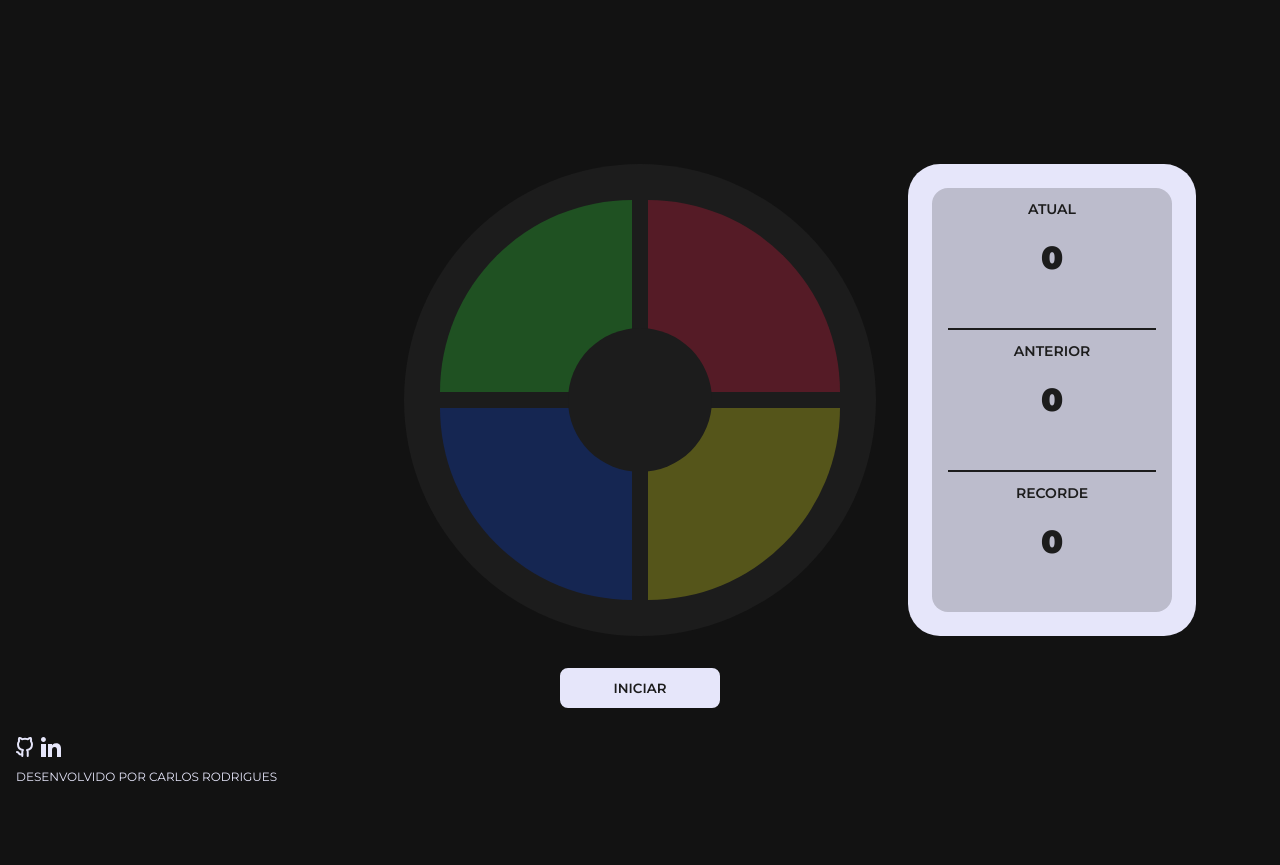
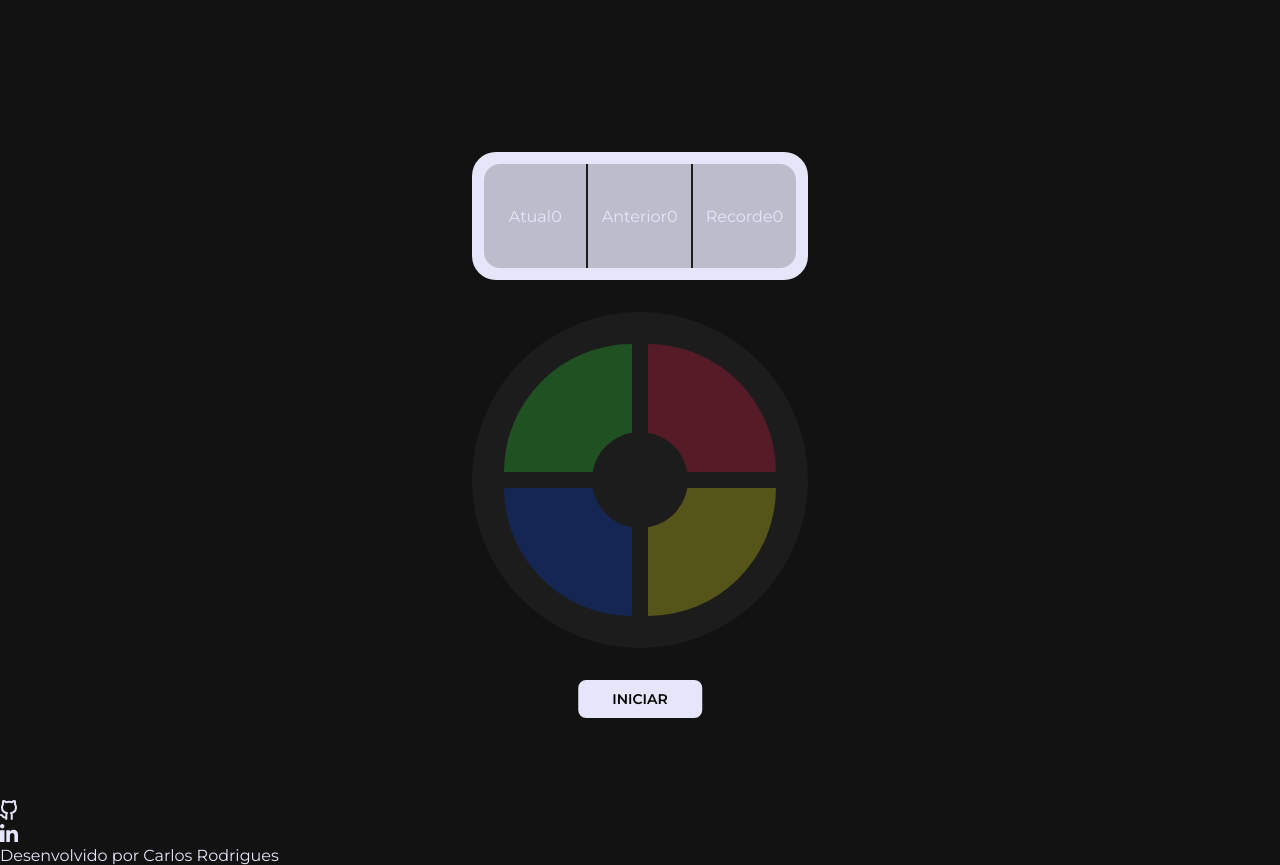
Before and after one commit to Gut0Rodri/SimonGame, a plain HTML site: page Genius_Clone/index.html in a window 1280 px wide. Before the commit the page ends 800 px from the top, so only its background shows below. Drawn offline with Linux system fonts and the light colour scheme.

Commit message:
Update index.html | global.css | index.js

```diff
--- a/Genius_Clone/index.html
+++ b/Genius_Clone/index.html
@@ -8,26 +8,28 @@
   </head>
   <body>
     <main>
-      <div class="container-game">
-        <div class="table-game">
-          <button id="green" disabled></button>
-          <button id="red" disabled></button>
-          <button id="blue" disabled></button>
-          <button id="yellow" disabled></button>
+      <div>
+        <div class="container-game">
+          <div class="table-game">
+            <button class="button-table-game" id="green"></button>
+            <button class="button-table-game" id="red"></button>
+            <button class="button-table-game" id="blue"></button>
+            <button class="button-table-game" id="yellow"></button>
 
-          <span class="circle-mid"></span>
+            <span class="circle-mid"></span>
+          </div>
+
+          <button
+            onclick="countdown()"
+            class="button-init-game usable"
+            id="button-init-game"
+          >
+            Iniciar
+          </button>
         </div>
 
-        <button onclick="countdown()" class="button-init-game usable" id="button-init-game">Iniciar</button>
-      </div>
-
-      <div class="container-score-configs">
-        <div class="container-score-button-configs">
-          <div class="container-button">
-            <button class="button-configs" id="button-configs"><img src="./src/assets/images/Gear_icon_black.svg" alt="Botão de configurações"></button>
-          </div>
-
-          <div class="container-score">
+        <aside class="container-score">
+          <div class="score">
             <div>
               <p>Atual</p>
               <span id="current-score"></span>
@@ -41,7 +43,7 @@
               <span id="best-score"></span>
             </div>
           </div>
-        </div>
+        </aside>
       </div>
     </main>
 
@@ -52,7 +54,9 @@
             rel="noreferrer"
             target="_blank"
             href="https://www.github.com/gut0Rodri"
-            ><img src="./src/assets/images/Github_icon_lavender.svg" alt="Github"
+            ><img
+              src="./src/assets/images/Github_icon_lavender.svg"
+              alt="Github"
           /></a>
         </li>
         <li>
@@ -60,7 +64,9 @@
             rel="noreferrer"
             target="_blank"
             href="https://www.linkedin.com/in/gutorodri"
-            ><img src="./src/assets/images/Linkedin_icon_lavender.svg" alt="Linkedin"
+            ><img
+              src="./src/assets/images/Linkedin_icon_lavender.svg"
+              alt="Linkedin"
           /></a>
         </li>
       </ul>
--- a/Genius_Clone/src/css/global.css
+++ b/Genius_Clone/src/css/global.css
@@ -24,121 +24,145 @@
 }
 
 body {
-  position: relative;
   background-color: var(--bg-black);
 
-  min-height: 100dvh;
-  min-width: 100dvw;
-
-  display: flex;
-
-  justify-content: center;
-  align-items: center;
+  overflow-x: hidden;
 
   font-family: var(--ff-montserrat);
+  color: var(--light-lavender);
+}
+
+body.block {
+  overflow: hidden;
 }
 
 main {
-  position: relative;
+  min-height: 100dvh;
+
   display: flex;
-  gap: 1rem;
+  justify-content: center;
+  align-items: center;
 }
 
-footer {
-  position: absolute;
+main > div {
+  display: flex;
+  flex-direction: column-reverse;
 
-  left: 1rem;
-  bottom: 1rem;
-
-  display: flex;
-  flex-direction: column;
-  align-items: flex-start;
-
-  gap: 0.5rem;
-}
-
-footer > ul {
-  display: flex;
-
-  gap: 0.5rem;
-}
-
-footer > ul img {
-  height: 20px;
-}
-
-footer > p {
-  color: var(--light-lavender);
-  text-transform: uppercase;
-
-  font-size: 0.75rem;
+  gap: 2rem;
 }
 
 .container-game {
-  display: flex;
-  flex-direction: column;
-
-  gap: 1rem;
-
-  align-items: center;
+  position: relative;
 }
 
 .table-game {
   position: relative;
-  padding: 2.25rem;
+  display: grid;
 
-  display: grid;
   grid-template-columns: repeat(2, auto);
   grid-template-rows: repeat(2, auto);
 
   gap: 1rem;
 
-  background-color: var(--black);
+  padding: 2rem;
 
   border-radius: 1000px;
+  background-color: var(--black);
 }
 
-.table-game > button {
-  width: 12rem;
-  height: 12rem;
+.button-table-game {
+  width: 8rem;
+  height: 8rem;
 
-  outline: none;
   border: none;
 
-  cursor: pointer;
+  opacity: 0.25;
 
   transition: all 0.15s;
 
-  opacity: 0.25;
+  cursor: pointer;
 }
 
-.table-game > button:hover {
-  transform: scale(1.02);
-  opacity: 1;
-}
-
-.table-game > .circle-mid {
+.circle-mid {
   position: absolute;
 
   top: 50%;
   left: 50%;
   transform: translate(-50%, -50%);
 
-  width: 9rem;
-  height: 9rem;
+  width: 6rem;
+  height: 6rem;
 
   display: flex;
+  justify-content: center;
   align-items: center;
-  justify-content: center;
-
-  text-transform: uppercase;
-
-  font-size: 3rem;
-  color: var(--light-lavender);
 
   background-color: var(--black);
 
   border-radius: 1000px;
+
+  font-size: 2rem;
+}
+
+.button-init-game {
+  display: none;
+  position: absolute;
+
+  top: calc(100% + 32px);
+  left: 50%;
+  transform: translateX(-50%);
+  background-color: var(--light-lavender);
+
+  font-family: var(--ff-montserrat);
+  text-transform: uppercase;
+  font-weight: 600;
+  font-size: 0.875rem;
+
+  padding: 0.5rem 2rem;
+
+  border: 2px solid var(--light-lavender);
+  border-radius: 0.5rem;
+
+  transition: all 0.15s;
+
+  cursor: pointer;
+}
+
+.button-init-game.usable {
+  display: block;
+}
+
+.container-score {
+  background-color: var(--light-lavender);
+
+  padding: .75rem;
+
+  border-radius: 1.5rem;
+
+  height: 8rem;
+}
+
+.score {
+  background-color: var(--black-opacity-20);
+
+  border-radius: 1rem;
+
+  display: flex;
+
+  height: 100%;
+}
+
+.score > div {
+  width: 100%;
+  height: 100%;
+
+  display: flex;
+  justify-content: center;
+  align-items: center;
+}
+
+.score > div:not(:nth-child(3)) {
+  border-right: 2px solid var(--black);
 }
 
 button#green {
@@ -158,19 +182,6 @@ button#yellow {
   background-color: var(--yellow);
 }
 
-button#green:hover {
-  box-shadow: 0 0 10px var(--green);
-}
-button#red:hover {
-  box-shadow: 0 0 10px var(--red);
-}
-button#blue:hover {
-  box-shadow: 0 0 10px var(--blue);
-}
-button#yellow:hover {
-  box-shadow: 0 0 10px var(--yellow);
-}
-
 button#green.active {
   box-shadow: 0 0 10px var(--green);
 }
@@ -184,134 +195,50 @@ button#yellow.active {
   box-shadow: 0 0 10px var(--yellow);
 }
 
-button.active {
+.button-table-game.active {
   opacity: 1;
 }
 
-.button-init-game {
-  display: none;
+.button-table-game.win {
+  opacity: 1;
+  box-shadow: 0 0 10px var(--green) !important;
+  background-color: var(--green) !important;
 }
 
-.button-init-game.usable {
-  display: block;
-  position: absolute;
-
-  top: calc(100% + 32px);
-
-  width: 10rem;
-  height: 2.5rem;
-
-  text-transform: uppercase;
-  font-family: var(--ff-montserrat);
-  font-weight: 600;
-
-  color: var(--black);
-
-  background-color: var(--light-lavender);
-
-  border: 2px solid var(--light-lavender);
-  border-radius: .5rem;
-
-  transition: all .15s;
-
-  cursor: pointer;
+.button-table-game.game-over {
+  opacity: 1;
+  box-shadow: 0 0 10px var(--red) !important;
+  background-color: var(--red) !important;
 }
 
-.button-init-game.usable:hover {
-  background-color: var(--black);
-  color: var(--light-lavender);
+.button-table-game.usable {
+  pointer-events: all;
 }
 
-.container-score-configs {
-  position: absolute;
+@media (hover: hover) and (pointer: fine) {
+  .table-game > button:hover {
+    transform: scale(1.02);
+    opacity: 1;
+  }
 
-  top: 0;
-  left: calc(100% + 32px);
-  bottom: 0;
+  button#green:hover {
+    box-shadow: 0 0 10px var(--green);
+  }
 
-  width: 18rem;
-  height: 100%;
+  button#red:hover {
+    box-shadow: 0 0 10px var(--red);
+  }
 
-  background-color: var(--light-lavender);
+  button#blue:hover {
+    box-shadow: 0 0 10px var(--blue);
+  }
 
-  border-radius: 2rem;
+  button#yellow:hover {
+    box-shadow: 0 0 10px var(--yellow);
+  }
 
-  padding: 1.5rem;
+  .button-init-game.usable:hover {
+    background-color: var(--black);
+    color: var(--light-lavender);
+  }
 }
-
-.container-score-button-configs {
-  display: flex;
-  flex-direction: column;
-
-  width: 100%;
-  height: 100%;
-
-  gap: 4rem;
-}
-
-.container-score {
-  background-color: aqua;
-  height: 100%;
-  width: 100%;
-
-  display: flex;
-  flex-direction: column;
-
-  align-items: center;
-  justify-content: center;
-
-  background-color: var(--black-opacity-20);
-
-  border-radius: 1rem;
-
-  padding-inline: 1rem;
-}
-
-.container-score div {
-  position: relative;
-
-  height: 100%;
-  width: 100%;
-
-  display: flex;
-  align-items: center;
-  justify-content: center;
-
-  color: var(--black);
-}
-
-.container-score div:not(:nth-child(3)) {
-  border-bottom: 2px solid var(--black);
-}
-
-.container-score p {
-  position: absolute;
-
-  top: .75rem;
-
-  text-transform: uppercase;
-  font-size: 0.875rem;
-  font-weight: 600;
-}
-
-.container-score span {
-  font-size: 2rem;
-  font-weight: 900;
-}
-
-.container-button {
-  display: none;
-  justify-content: flex-end;
-  width: 100%;
-}
-
-.container-button button {
-  border: none;
-  background-color: none;
-
-  cursor: pointer;
-}
-
-.container-button button img {
-  width: 1.25rem;
-}
--- a/Genius_Clone/src/javascript/index.js
+++ b/Genius_Clone/src/javascript/index.js
@@ -1,76 +1,169 @@
-const buttonInitGame = document.getElementById('button-init-game')
-const currentScoreHTML = document.getElementById('current-score')
-const previuosScoreHTML = document.getElementById('previous-score')
-const bestScoreHTML = document.getElementById('best-score')
+const buttonInitGame = document.getElementById("button-init-game");
+const currentScoreHTML = document.getElementById("current-score");
+const previuosScoreHTML = document.getElementById("previous-score");
+const bestScoreHTML = document.getElementById("best-score");
+const buttonsTableGame = document.querySelectorAll(".button-table-game");
 
+const colors = ["green", "red", "blue", "yellow"];
+const sleep = (ms) => new Promise((resolve) => setTimeout(resolve, ms));
+
+let canPlay = false;
 let currentScore = 0;
 let previuosScore = 0;
 let bestScore = 0;
+let indexUserSequence = 0;
+let currentSequence = [];
+let userSequence = [];
 
-currentScoreHTML.textContent = currentScore
-previuosScoreHTML.textContent = previuosScore
-bestScoreHTML.textContent = bestScore
+currentScoreHTML.textContent = currentScore;
+previuosScoreHTML.textContent = previuosScore;
+bestScoreHTML.textContent = bestScore;
 
-// LISTA DE CORES DISPONÍVEIS
-const colors = ["green", "red", "blue", "yellow"];
+// Função de contagem regressiva para iniviar o jogo
+async function countdown() {
 
-// LISTA ATUAL DE CORES ALEATÓRIAS
-const currentSequence = [];
-
-// LISTA DO USUÁRIO
-const userSequence = [];
-
-// FUNÇÃO DE CONTAGEM REGRESSIVA PARA INICIAR O JOGO
-function countdown () {
-  // TEMPO PARA CONTAGEM REGRESSIVA
+  document.body.classList.add("block");
+  // Tempo para contagem regressiva
   let time = 3;
 
-  // CONTAINER ONDE IRÁ APARECER A CONTAGEM
-  let container = document.querySelector('.circle-mid');
+  let container = document.querySelector(".circle-mid");
 
-  // DESABILITANDO O BOTÃO
-  buttonInitGame.disabled = true
-  buttonInitGame.classList.remove('usable')
+  // Desabilitando o botão de inicializar
+  buttonInitGame.disabled = true;
+  buttonInitGame.classList.remove("usable");
 
-  // LÓGICA PARA CONTAGEM REGRESSIVA
-  const interval = setInterval(() => {
-    if (time > 0) {
-      container.textContent = time
-      time--;
-    } else {
-      container.textContent = 'Go'
+  // Lógica para contagem regressiva
+  while (time > 0) {
+    container.textContent = time;
 
-      const timeout = setTimeout(() => {
-        container.textContent = ''
+    await sleep(1000);
 
-        randomColor();
+    time--;
+  }
 
-        clearInterval(interval)
-        clearTimeout(timeout)
-      }, 1000)
-      return;
-    }
-  }, 1000)
+  container.textContent = "";
+
+  await sleep(1000);
+
+  randomColor();
 }
 
-function randomColor () {
-  const randomIndex = Math.floor(Math.random() * colors.length)
-  currentSequence.push(colors[randomIndex])
+// Função para escolher uma cor aleatóriamente
+function randomColor() {
+  // Gera um número aleatório
+  const randomIndex = Math.floor(Math.random() * colors.length);
+
+  // Insere cor na lista
+  currentSequence.push(colors[randomIndex]);
+
+  activeColor();
+
   return;
 }
 
-function activeColor () {
-  currentSequence.forEach((item, index) => {
+// Função para ativar as cores e mostrar para o usuário
+async function activeColor() {
+  for (const item of currentSequence) {
     const buttonColor = document.querySelector(`#${item}`);
 
-    setTimeout(() => {
-      buttonColor.classList.add("active")
+    buttonColor.classList.add("active");
 
-      setTimeout(() => {
-        buttonColor.classList.remove("active")
-      }, 500)
-    }, 0 + (1000 * index))
-  })
+    await sleep(500);
 
-  return;
+    buttonColor.classList.remove("active");
+
+    await sleep(500);
+  }
+
+  canPlay = true;
+
+  await sleep(100);
+
+  buttonsTableGame.forEach((button) => {
+    button.classList.add("usable");
+  });
 }
+
+async function checkSequence() {
+  if (userSequence[indexUserSequence] !== currentSequence[indexUserSequence]) {
+    gameOver();
+    return;
+  }
+
+  indexUserSequence++;
+
+  if (indexUserSequence === currentSequence.length) {
+    win();
+    return;
+  }
+}
+
+async function win() {
+  buttonsTableGame.forEach(async (button) => {
+    button.classList.add("win");
+    button.classList.remove("usable");
+
+    await sleep(1000);
+
+    button.classList.remove("win");
+  });
+
+  canPlay = false;
+  userSequence = [];
+  indexUserSequence = 0;
+  currentScore++;
+  currentScoreHTML.textContent = currentScore;
+
+  await sleep(2000);
+
+  randomColor();
+}
+
+async function gameOver() {
+  document.body.classList.remove("block");
+
+  buttonsTableGame.forEach(async (button) => {
+    button.classList.add("game-over");
+    button.classList.remove("usable");
+
+    await sleep(1000);
+
+    button.classList.remove("game-over");
+  });
+
+  await sleep(1000);
+
+  if (currentScore > bestScore) {
+    bestScore = currentScore;
+  }
+
+  buttonInitGame.disabled = false;
+  buttonInitGame.classList.add("usable");
+  userSequence = [];
+  currentSequence = [];
+  previuosScore = currentScore;
+  currentScore = 0;
+  indexUserSequence = 0;
+  canPlay = false;
+
+  currentScoreHTML.textContent = currentScore;
+  previuosScoreHTML.textContent = previuosScore;
+  bestScoreHTML.textContent = bestScore;
+}
+
+buttonsTableGame.forEach((button) => {
+  button.addEventListener("click", async () => {
+    if (!canPlay) return;
+
+    button.classList.add("active");
+
+    await sleep(150);
+
+    button.classList.remove("active");
+
+    const colorClicked = button.getAttribute("id");
+    userSequence.push(colorClicked);
+
+    checkSequence();
+  });
+});
```
